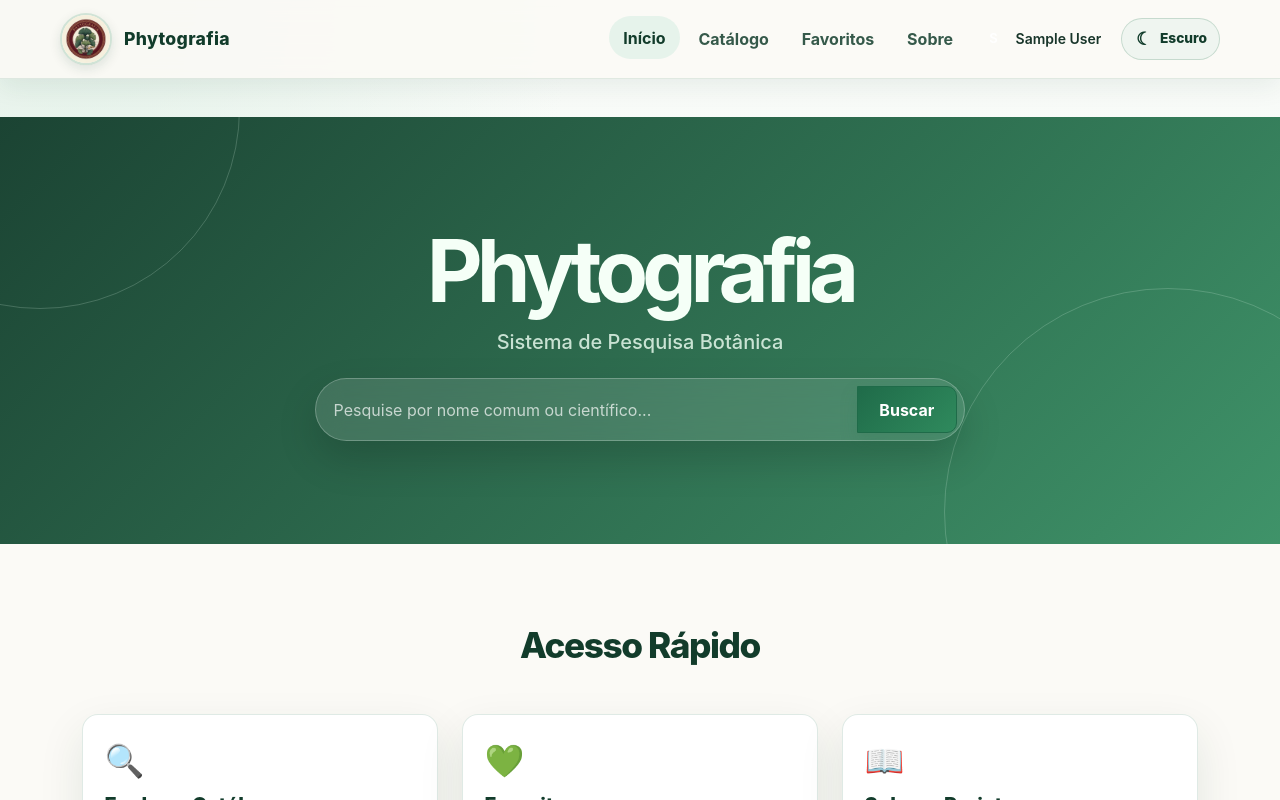
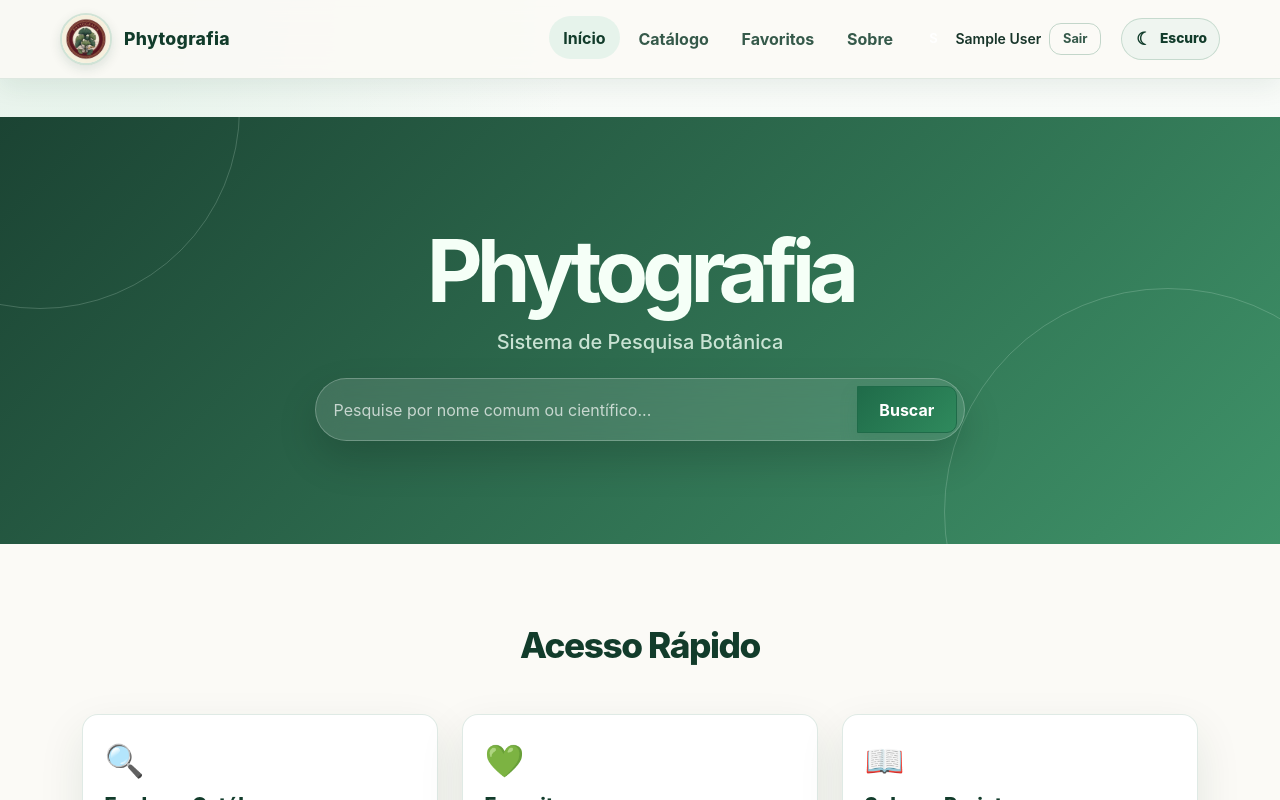
Before and after one commit to rickinjean/TCC-phyto, a React (Create React App) app in the folder mern-app-main-main/client/: page /inicio in a window 1280 px wide. Shown: the top 800 px of the page. Built offline with nearby package versions, Linux system fonts and the light colour scheme; no server answers; sample sign-in values are in the browser's storage.

Commit message:
feat: botao sair na navbar + redireciona para inicio apos login

```diff
--- a/mern-app-main-main/client/src/App.js
+++ b/mern-app-main-main/client/src/App.js
@@ -115,7 +115,7 @@ const App = () => {
                     <Route path="/login" element={<Login onLogin={handleLogin} />} />
                     <Route path="/register" element={<Register />} />
                     <Route path="/verify" element={<Verify />} />
-                    <Route exact path="/" element={token ? (role === "ADM" ? <UserList /> : <Navigate to="/plantlist" replace />) : <Navigate to="/login" replace />} />
+                    <Route exact path="/" element={token ? (role === "ADM" ? <UserList /> : <Navigate to="/inicio" replace />) : <Navigate to="/login" replace />} />
                     <Route path="/plantlist" element={token ? <PlantList role={role} favTick={favTick} /> : <Navigate to="/login" replace />} />
                     <Route path="/userlist" element={token && role === "ADM" ? <UserList /> : <Navigate to={token ? "/" : "/login"} replace />} />
                     <Route path="/edit/:id" element={token && role === "ADM" ? <Edit /> : <Navigate to={token ? "/" : "/login"} replace />} />
--- a/mern-app-main-main/client/src/components/Login.js
+++ b/mern-app-main-main/client/src/components/Login.js
@@ -36,7 +36,7 @@ export default function Login({ onLogin }) {
 
             localStorage.setItem('token', data.token);
             onLogin(data.token);
-            navigate('/');
+            navigate('/inicio');
         } catch (error) {
             setError('Erro na conexão com o servidor');
         } finally {
--- a/mern-app-main-main/client/src/components/navbar.js
+++ b/mern-app-main-main/client/src/components/navbar.js
@@ -83,6 +83,15 @@ export default function Navbar({ token, role, userName, userAvatar, onLogout })
                         <span className="small fw-semibold d-none d-lg-inline" style={{maxWidth: 100, overflow: "hidden", textOverflow: "ellipsis", whiteSpace: "nowrap"}}>
                             {userName || "Usuário"}
                         </span>
+                        <button
+                            type="button"
+                            className="custom-navbar__logout"
+                            aria-label="Sair da conta"
+                            title="Sair"
+                            onClick={onLogout}
+                        >
+                            Sair
+                        </button>
                     </div>
                 )}
 
--- a/mern-app-main-main/client/src/index.css
+++ b/mern-app-main-main/client/src/index.css
@@ -354,6 +354,23 @@ button:focus-visible {
   color: var(--phyto-green-900);
 }
 
+.custom-navbar__logout {
+  border: 1px solid rgba(31, 107, 73, 0.25);
+  border-radius: 12px;
+  background: transparent;
+  color: #35594a;
+  font-weight: 700;
+  padding: 0.35rem 0.8rem;
+  font-size: 0.8rem;
+  white-space: nowrap;
+}
+
+.custom-navbar__logout:hover,
+html[data-theme="dark"] .custom-navbar__logout:hover {
+  background: var(--phyto-green-100);
+  color: var(--phyto-green-900);
+}
+
 .custom-navbar__separator {
   margin: 0.75rem 0;
   border-color: rgba(31, 107, 73, 0.18);
@@ -888,7 +905,8 @@ html[data-theme="dark"] .custom-navbar {
 html[data-theme="dark"] .custom-navbar__brand,
 html[data-theme="dark"] .custom-navbar__link,
 html[data-theme="dark"] .custom-navbar__offcanvas-link,
-html[data-theme="dark"] .custom-navbar__offcanvas-button {
+html[data-theme="dark"] .custom-navbar__offcanvas-button,
+html[data-theme="dark"] .custom-navbar__logout {
   color: #d9f2e1;
 }
 
```
